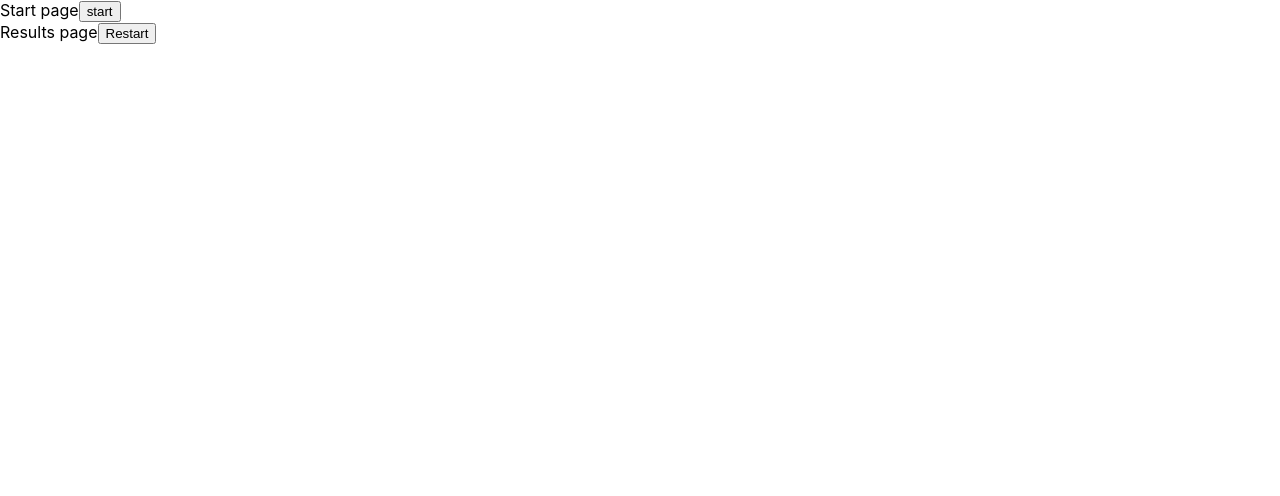
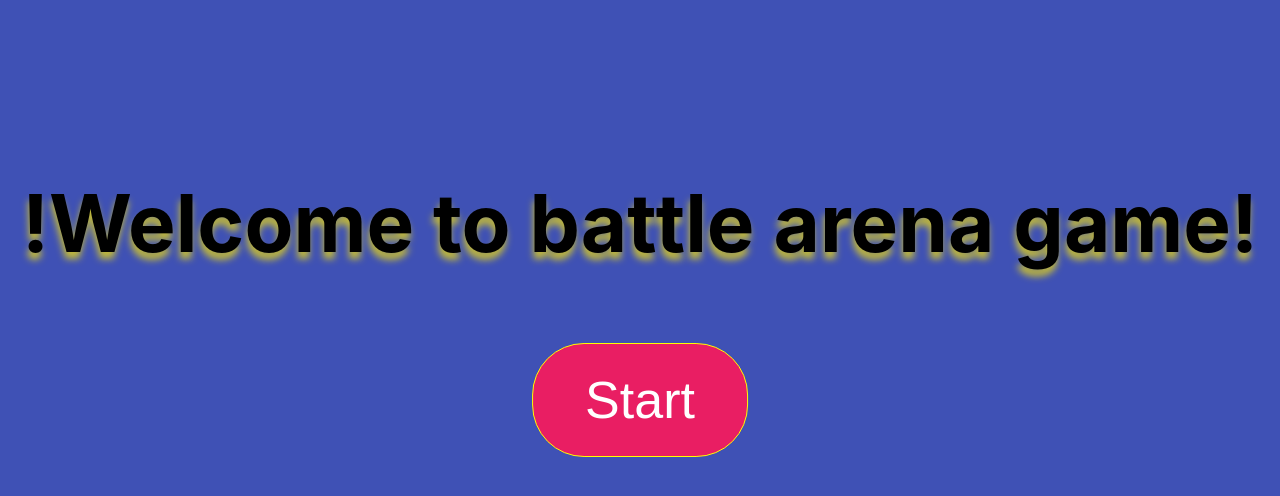
Before and after one commit to dyakadmytro/codepen-forever-arena, a React (Create React App) app: page / in a window 1280 px wide. Shown: the top 496 px of the page. Built offline with nearby package versions, Linux system fonts and the light colour scheme.

Commit message:
prototype start page

```diff
--- a/src/App.css
+++ b/src/App.css
@@ -1,2 +1,35 @@
-.App {
+body {
+    margin: 0px;
 }
+.welcome-text {
+    position: absolute;
+    font-size: 40px;
+    top: 10%;
+    text-align: center;
+    width: 100%;
+    text-shadow: -1px 7px 7px rgba(206,195,44,0.9);
+}
+.StartPage {
+    width: 100%;
+    height: 100vh;
+    background: #3f51b5;
+}
+.start-button {
+    display: block;
+    position: absolute;
+    top: 50%;
+    left: 50%;
+    padding: 0.5em 1em;
+    color: white;
+    font-size: 52px;
+    background: #e91e63;
+    cursor: pointer;
+    border: 1px solid yellow;
+    border-radius: 1em;
+    -ms-transform: translate(-50%, -50%);
+    transform: translate(-50%, -50%);
+}
+.start-button:hover {
+    background: #ff5722;
+    border: 5px solid yellow;
+}
--- a/src/App.tsx
+++ b/src/App.tsx
@@ -18,7 +18,7 @@ function App() {
         {step === 'start' && (<StartPage toRoute={toRoute} />)}
         {step === 'menu' && (<MenuPage toRoute={toRoute} />)}
         {step === 'battle' && (<BattlePage toRoute={toRoute} />)}
-        {step === 'start' && (<ResultsPage toRoute={toRoute} />)}
+        {step === 'results' && (<ResultsPage toRoute={toRoute} />)}
     </div>
   );
 }
--- a/src/pages/BattlePage.tsx
+++ b/src/pages/BattlePage.tsx
@@ -2,7 +2,7 @@ import React from "react";
 
 const BattlePage = ({ toRoute }: { toRoute: any }) => {
     function handleFinishClick() {
-        toRoute('finish')
+        toRoute('results')
     }
 
     return (
--- a/src/pages/MenuPage.tsx
+++ b/src/pages/MenuPage.tsx
@@ -1,14 +1,14 @@
 import React from "react";
 
 const MenuPage = ({ toRoute }: { toRoute: any }) => {
-    function handleStartClick() {
+    function handlePlayClick() {
         toRoute('battle')
     }
 
     return (
         <div>
             Menu page
-            <button type="button" onClick={handleStartClick} >play</button>
+            <button type="button" onClick={handlePlayClick} >play</button>
         </div>
     );
 };
--- a/src/pages/ResultsPage.tsx
+++ b/src/pages/ResultsPage.tsx
@@ -1,14 +1,14 @@
 import React from "react";
 
 const ResultsPage = ({ toRoute }: { toRoute: any }) => {
-    function handleStartClick() {
+    function handleRestartClick() {
         toRoute('menu')
     }
 
     return (
         <div>
             Results page
-            <button type="button" onClick={handleStartClick} >Restart</button>
+            <button type="button" onClick={handleRestartClick} >Restart</button>
         </div>
     );
 };
--- a/src/pages/StartPage.tsx
+++ b/src/pages/StartPage.tsx
@@ -6,9 +6,11 @@ const StartPage = ({ toRoute }: { toRoute: any }) => {
     }
 
     return (
-        <div>
-            Start page
-            <button type="button" onClick={handleStartClick} >start</button>
+        <div className="StartPage">
+            <p className='welcome-text'><h1>!Welcome to battle arena game!</h1></p>
+            <div className="start-container">
+                <button type="button" className="start-button" onClick={handleStartClick}>Start</button>
+            </div>
         </div>
     );
 };
```
